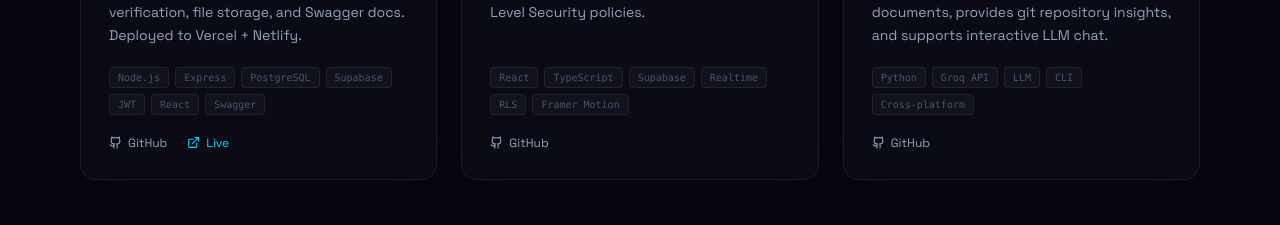
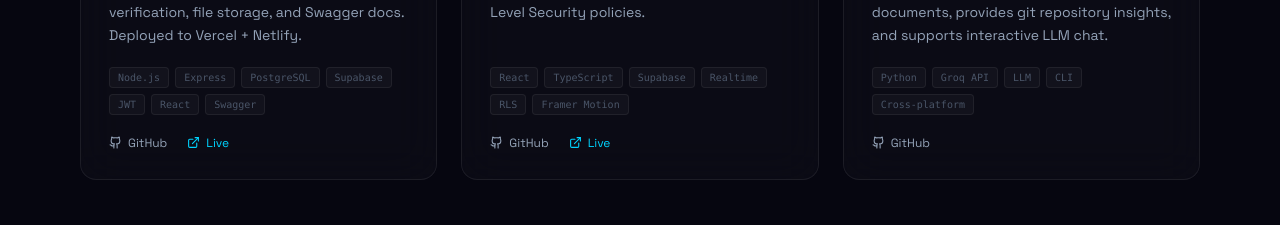
Before and after one commit to divyanshjha30/portfolio, a React (Vite) app: page /about in a window 1280 px wide. Shown: the part 5520-5745 px from the top of the page. Built offline with nearby package versions, Linux system fonts and the light colour scheme.

Commit message:
fix: update project links with actual repo URLs and live demo links

```diff
--- a/src/components/sections/ProjectsSection.tsx
+++ b/src/components/sections/ProjectsSection.tsx
@@ -73,7 +73,7 @@ const PROJECTS: Project[] = [
       "RAG",
     ],
     categories: ["AI & ML"],
-    github: "https://github.com/divyanshjha30",
+    github: "https://github.com/divyanshjha30/calma2autilities-fish-ngdci",
     badge: "Local RAG System",
     featured: true,
   },
@@ -90,7 +90,7 @@ const PROJECTS: Project[] = [
     ],
     categories: ["AI & ML", "Personal"],
     live: "https://huggingface.co/spaces/piyushgoel2808/openpm-finale",
-    github: "https://github.com/divyanshjha30",
+    github: "https://github.com/openepm/openpm",
     badge: "HF Hackathon",
     featured: true,
   },
@@ -109,7 +109,7 @@ const PROJECTS: Project[] = [
     ],
     categories: ["Personal"],
     live: "https://project-management-system-fsad.netlify.app",
-    github: "https://github.com/divyanshjha30",
+    github: "https://github.com/divyanshjha30/project-management-suite",
     badge: "118 API Endpoints",
     featured: true,
   },
@@ -126,7 +126,8 @@ const PROJECTS: Project[] = [
       "Framer Motion",
     ],
     categories: ["Personal"],
-    github: "https://github.com/divyanshjha30",
+    github: "https://github.com/divyanshjha30/project",
+    live: "https://royal-casino-dj.netlify.app",
   },
   {
     name: "AITalk — CLI AI Assistant",
@@ -134,7 +135,7 @@ const PROJECTS: Project[] = [
       "Terminal AI assistant using Groq API. Scaffolds React projects from natural language descriptions, explains last N shell commands, summarizes PDFs and documents, provides git repository insights, and supports interactive LLM chat.",
     tech: ["Python", "Groq API", "LLM", "CLI", "Cross-platform"],
     categories: ["AI & ML", "Personal"],
-    github: "https://github.com/divyanshjha30",
+    github: "https://github.com/divyanshjha30/aitalk",
   },
 ];
 
--- a/src/pages/Projects.tsx
+++ b/src/pages/Projects.tsx
@@ -3,37 +3,74 @@ import { motion } from "framer-motion";
 export const Projects = ({ isDark }: { isDark: boolean }) => {
   const projects = [
     {
+      name: "Royal Casino",
+      description:
+        "Multiplayer poker & blackjack game with real-time gameplay, chip economy, player profiles, and achievements. Built with React, Supabase, and Framer Motion.",
+      tech: ["React", "TypeScript", "Supabase", "Tailwind CSS"],
+      github: "https://github.com/divyanshjha30/project",
+      live: "https://royal-casino-dj.netlify.app",
+      type: "Personal",
+    },
+    {
+      name: "AI Talk",
+      description:
+        "CLI-powered AI assistant for chatting, code explanation, git summaries, and project scaffolding using Groq LLMs.",
+      tech: ["Python", "Groq API", "CLI"],
+      github: "https://github.com/divyanshjha30/aitalk",
+      type: "Personal",
+    },
+    {
+      name: "LLM Chatbot",
+      description:
+        "Full-stack RAG chatbot with knowledge base ingestion, vector search, and conversational AI. Includes React frontend and FastAPI backend.",
+      tech: ["Python", "FastAPI", "React", "LangChain"],
+      live: "https://web-chatbot-divyansh.netlify.app",
+      type: "Personal",
+    },
+    {
+      name: "Project Management Suite",
+      description:
+        "Full-stack project management system with task boards, team collaboration, and real-time updates.",
+      tech: ["React", "Node.js", "Express", "MongoDB"],
+      live: "https://project-management-system-fsad.netlify.app",
+      type: "Personal",
+    },
+    {
       name: "Sustainability Dashboard",
       description:
-        "Developed a cloud-based dashboard using SAP UI5, Cloud Foundry, and SAP BTP for tracking sustainability metrics.",
+        "Cloud-based dashboard using SAP UI5, Cloud Foundry, and SAP BTP for tracking sustainability metrics and energy efficiency.",
       tech: ["SAP UI5", "Cloud Foundry", "SAP BTP"],
       type: "Professional",
     },
     {
       name: "i-ScOper 3.0 Wizard",
       description:
-        "Built a UI wizard for scope management and energy efficiency tracking.",
+        "UI wizard for scope management and energy efficiency tracking within SAP ecosystem.",
       tech: ["SAP UI5", "API Integration"],
       type: "Professional",
     },
     {
       name: "TicTacToe Game",
-      description: "Interactive TicTacToe game built with JavaScript",
-      tech: ["JavaScript", "HTML", "CSS"],
+      description:
+        "Interactive TicTacToe game with AI opponent, score tracking, and clean animations.",
+      tech: ["JavaScript", "Vite", "CSS"],
       github: "https://github.com/divyanshjha30/tictactoe-game",
+      live: "https://tictactoe-divyanshjha.netlify.app",
       type: "Personal",
     },
     {
       name: "Box Office App",
-      description: "Movie information and box office tracking application",
-      tech: ["JavaScript", "React", "API Integration"],
+      description:
+        "Movie information and box office tracking application with search, ratings, and trending data.",
+      tech: ["React", "API Integration", "CSS"],
       github: "https://github.com/divyanshjha30/box-office-app",
       type: "Personal",
     },
     {
       name: "Enord Website",
-      description: "Website for AI-driven drone startup",
-      tech: ["JavaScript", "React"],
+      description:
+        "Marketing website for an AI-driven drone startup showcasing products and services.",
+      tech: ["React", "JavaScript", "CSS"],
       github: "https://github.com/divyanshjha30/enord-website",
       type: "Personal",
     },
@@ -90,16 +127,28 @@ export const Projects = ({ isDark }: { isDark: boolean }) => {
                   </span>
                 ))}
               </div>
+              <div className="flex items-center gap-4">
                 {project.github && (
                   <a
                     href={project.github}
                     target="_blank"
                     rel="noopener noreferrer"
-                  className="text-purple-400 hover:text-purple-300"
+                    className="text-purple-400 hover:text-purple-300 text-sm"
                   >
-                  View on GitHub →
+                    GitHub →
                   </a>
                 )}
+                {project.live && (
+                  <a
+                    href={project.live}
+                    target="_blank"
+                    rel="noopener noreferrer"
+                    className="text-green-400 hover:text-green-300 text-sm"
+                  >
+                    Live Demo →
+                  </a>
+                )}
+              </div>
             </motion.div>
           ))}
         </div>
```
Lines whose indentation alone changed are shown as unchanged.
